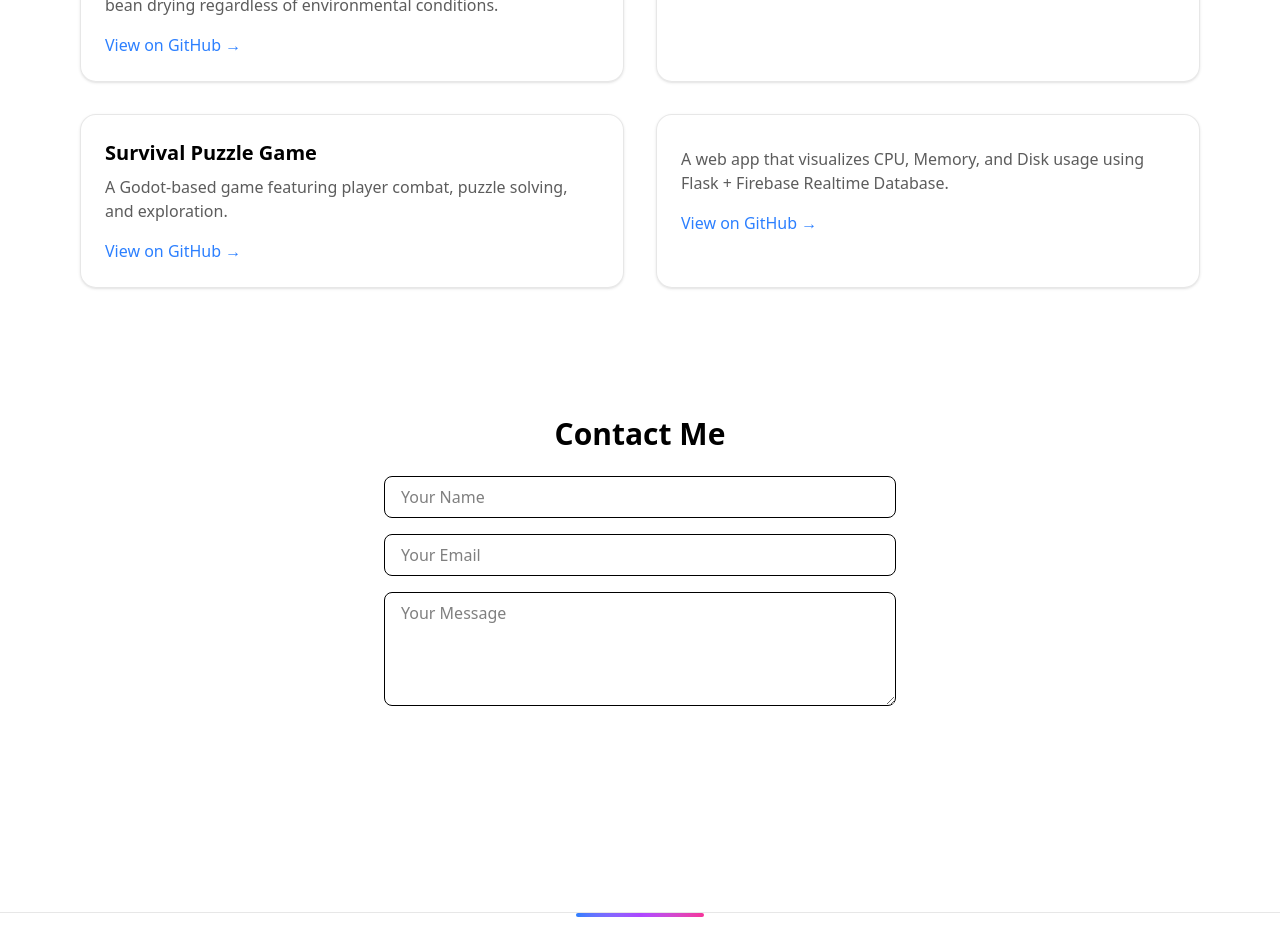
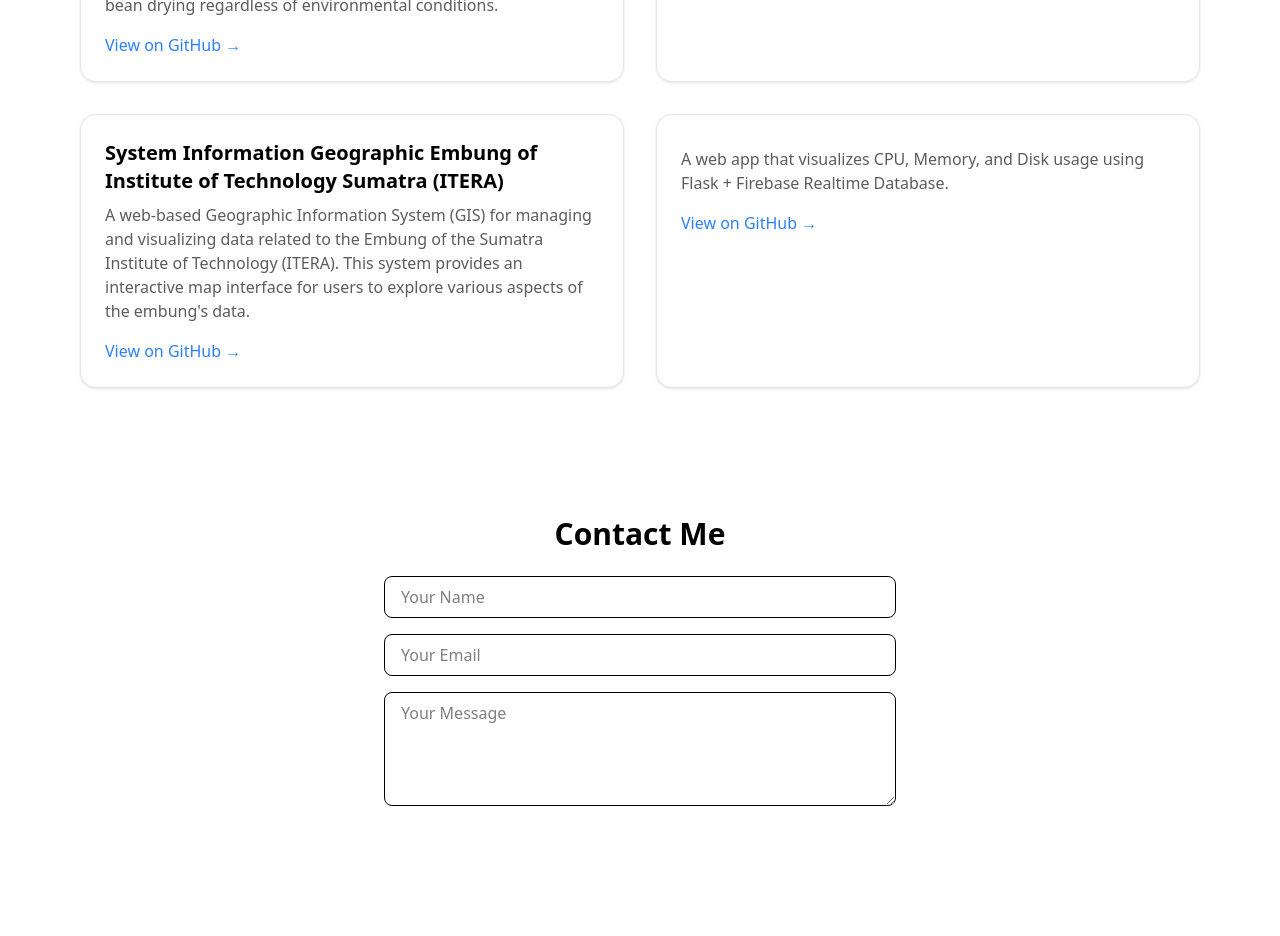
Before and after one commit to 201solafide/my-portfolio-app, a Next.js app: page / in a window 1280 px wide. Shown: the part 1360-2296 px from the top of the page. Built offline with nearby package versions, Linux system fonts and the light colour scheme.

Commit message:
update project.tsx

```diff
--- a/src/components/Projects.tsx
+++ b/src/components/Projects.tsx
@@ -17,10 +17,10 @@ const projects = [
     link: "https://github.com/201solafide/klasifikasi-citra-digital.git",
   },
   {
-    title: "Survival Puzzle Game",
+    title: "System Information Geographic Embung of Institute of Technology Sumatra (ITERA)",
     description:
-      "A Godot-based game featuring player combat, puzzle solving, and exploration.",
-    link: "https://github.com/yourusername/survival-game",
+      "A web-based Geographic Information System (GIS) for managing and visualizing data related to the Embung of the Sumatra Institute of Technology (ITERA). This system provides an interactive map interface for users to explore various aspects of the embung's data.",
+    link: "https://github.com/201solafide/embung-itera.git",
   },
   {
     title: "",
```
